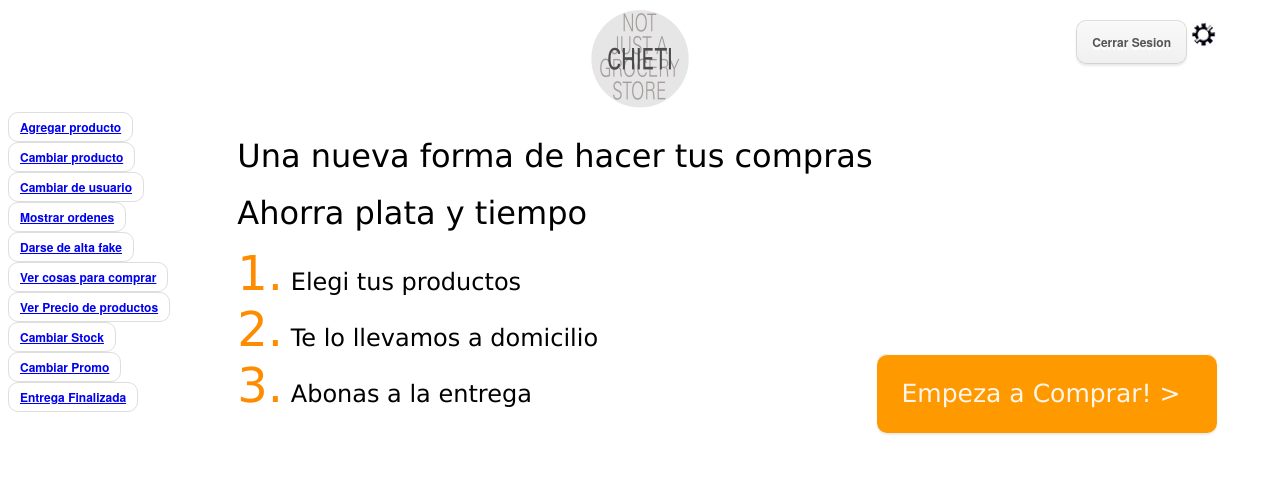
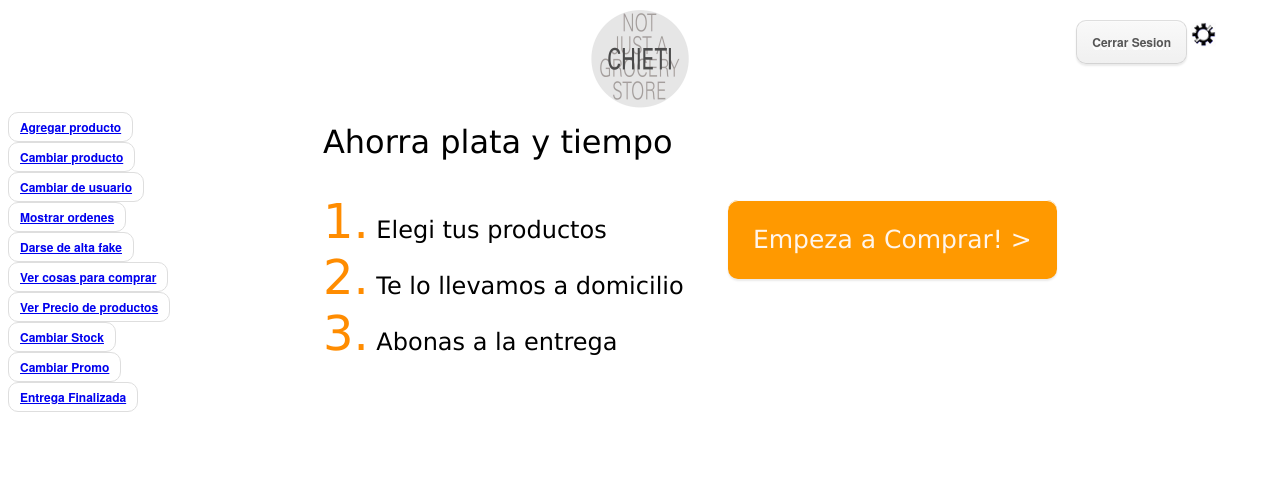
Before and after one commit to stefanoantonel/ChietiV2, a Django app: template chieti/chieti/templates/chieti/homePage.html in a window 1280 px wide. Shown: the top 494 px of the page. Run offline with Django 3.2, Linux system fonts and the light colour scheme; the template is opened without the code that fills it, so the values that code supplies are empty; the visitor is signed in with stand-in values (Sample User, id 1); parts of the project's set-up code (start-up, migrations or seed data) failed here and were passed over; some libraries are stand-ins or nearby versions.

Commit message:
reestructuracion home

```diff
--- a/chieti/chieti/static/chieti/css/buttonStyle.css
+++ b/chieti/chieti/static/chieti/css/buttonStyle.css
@@ -110,16 +110,14 @@
 }
 
 .btnNaranja.grande{
-	width:290px;
+
 	padding: 25px;
-	margin-top:5%;
 	font-size: 25px;
 }
 
 .btnNaranja.chico{
-	width:75px;
 	padding: 5px;
-	font-size: 15px;
+	font-size: 1em;
 
 }
 
--- /dev/null
+++ b/chieti/chieti/static/chieti/css/smallStyle.css
@@ -0,0 +1,45 @@
+*{
+	box-sizing: border-box;
+}
+
+.barMenu{
+
+	left:2%;
+	display:block;
+	width: 100%;
+}
+
+.mainHome{
+	display:inblock;
+}
+
+.textPrim{
+	/*font-size: 30px;*/
+	font-size: 3em;
+	font-family: "Verdana";
+	margin-top: 5%;
+}
+
+.textSeg{
+	/*font-size: 25px;*/
+	font-size: 2em;
+	font-family: "Verdana";
+	margin-top: 3%;
+}
+
+.textTer{
+	/*font-size: 20px;*/
+	font-size: 1.5em;
+	font-family: "Verdana";
+	margin-top: 2%;
+}
+
+.divImghome{
+	float:left;
+	width:300px;
+	height: auto;
+	display:block;
+	margin-top:3%;
+	text-align: center;
+	color:red;
+}
--- a/chieti/chieti/static/chieti/css/style.css
+++ b/chieti/chieti/static/chieti/css/style.css
@@ -1,3 +1,7 @@
+*{
+	box-sizing: border-box;
+}
+
 li a {
     color: green;
 }
@@ -21,8 +25,8 @@ li a {
 	width:200px;
 	height: auto;
 	display:block;
-	margin-right:100px;
-	margin-top:50px;
+	margin-right:50px;
+	margin-top:3%;
 	text-align: center;
 }
 
@@ -110,11 +114,15 @@ background-image:url('/static/chieti/images/miCompra.jpg');
 }*/
 
 .allProducts{
-	display:inline-block;
-	/*left:20%;*/
+	clear: both;
+	display:block;
+	float:left;
+	margin-left:5%;
+	/*left:20%;
 	margin-right:5%;
 	margin-left:20%;
 	margin-top: -5%;
+	*/
 }
 
 .divInvisible{
@@ -237,6 +245,7 @@ border: 1px solid black;
 	/*float:left;
 	margin-top: 3%;
 	*/
+	float:left;
 	display:inline-block;
 	margin-left: 5%;
 	min-width:200px;
@@ -244,14 +253,17 @@ border: 1px solid black;
 }
 
 .empezar{
+	float:left;
 	/*padding-left:55%;
 	margin-top:5%;*/
 	margin-top:10%;
+	margin-left:5%;
 	display:inline-block;
 
 }
 
 .barMenu{
+	float:left;
 	left:2%;
 	display:inline-block;
 }
@@ -429,3 +441,9 @@ div#tipo a{
 	font-size: 20px;
 	margin-left: 10%;
 }
+
+.container{
+	width:70%;
+	margin:auto;
+	overflow:auto;
+}
--- a/chieti/chieti/templates/chieti/homePage.html
+++ b/chieti/chieti/templates/chieti/homePage.html
@@ -4,7 +4,8 @@
 {% load staticfiles %}
 
 
-<link rel="stylesheet" type="text/css" href="{% static 'chieti/css/style.css' %}" />
+<link rel="stylesheet" type="text/css" media="(min-width: 800px)" href="{% static 'chieti/css/style.css' %}" />
+<link rel="stylesheet" type="text/css" media="(max-width: 800px)" href="{% static 'chieti/css/smallStyle.css' %}" />
 
 {% include 'chieti/mainHead.html' %}
 	<title>Chieti</title>
@@ -17,9 +18,11 @@
 	</section>
 {% endif %}
 
+<div class="container">
+
 <section class="mainHome">
-	<section class="textSeg">Una nueva forma de hacer tus compras</section>
-	<section class="textSeg">Ahorra plata y tiempo</section>
+	<!--  section class="textSeg">Una nueva forma de hacer tus compras</section>-->
+	<p class="textSeg">Ahorra plata y tiempo</p>
 	<section class="textTer">
 			<span class="textSeg" style="color:#FF8C00">1.</span> Elegi tus productos
 			<br/>
@@ -31,9 +34,6 @@
 <section class="empezar">
 			<a type="button" class="btnNaranja grande"  href="/chieti/product">Empeza a Comprar! ></a>
 </section>
-<br/>
-<br/>
-<br/>
 
 <div class="allProducts">
 	{% for prod in todos %}
@@ -59,29 +59,6 @@
 	{% endfor %}
 </div>
 
-<!--  -------------
-<div style="display:none;" class="divInvisible divAuto formLogin prodContainer"  align="center">
-	<button id="close" style="position:absolute; left:10px;top:5px;" class="button red">x</button>
-	<section >
-		<input id="id1" name="ids" class="ids" hidden="hidden"></input>
-		<br/>
-		<label name='name' class="product" ></label>
-		<label id="itemPromo"></label>
-		<br/>
-		<label id="labQuantity" for='quantity'>Cant:</label>
-		<input name='quantity' type="number" class="quantity" min=0.0 step="0.5" value="" pattern="[0-9]{10}" required="required" style="width:50%" autofocus>
-		<label id="um" name='UnidadMedida'></label>
-		<br/>
-		<label>Precio: $</label>
-		<label name='price' class="price"></label>
-		<br/>
-		<button class="add btnNaranja chico">Agregar</button>
-
-	</section>
-</div>
-
-
----------------- -->
  <footer>
 	{% include 'chieti/mainFoot.html' %}
 	<script src="{% static 'chieti/js/funciones.js' %}"></script>
@@ -103,5 +80,7 @@
 	</script>
 
 </footer>
+
+</div>
 </body>
 </html>
```
Also changed, not shown: chieti/chieti/static/chieti/css/mediaQuery.css (+6 -3 lines).
